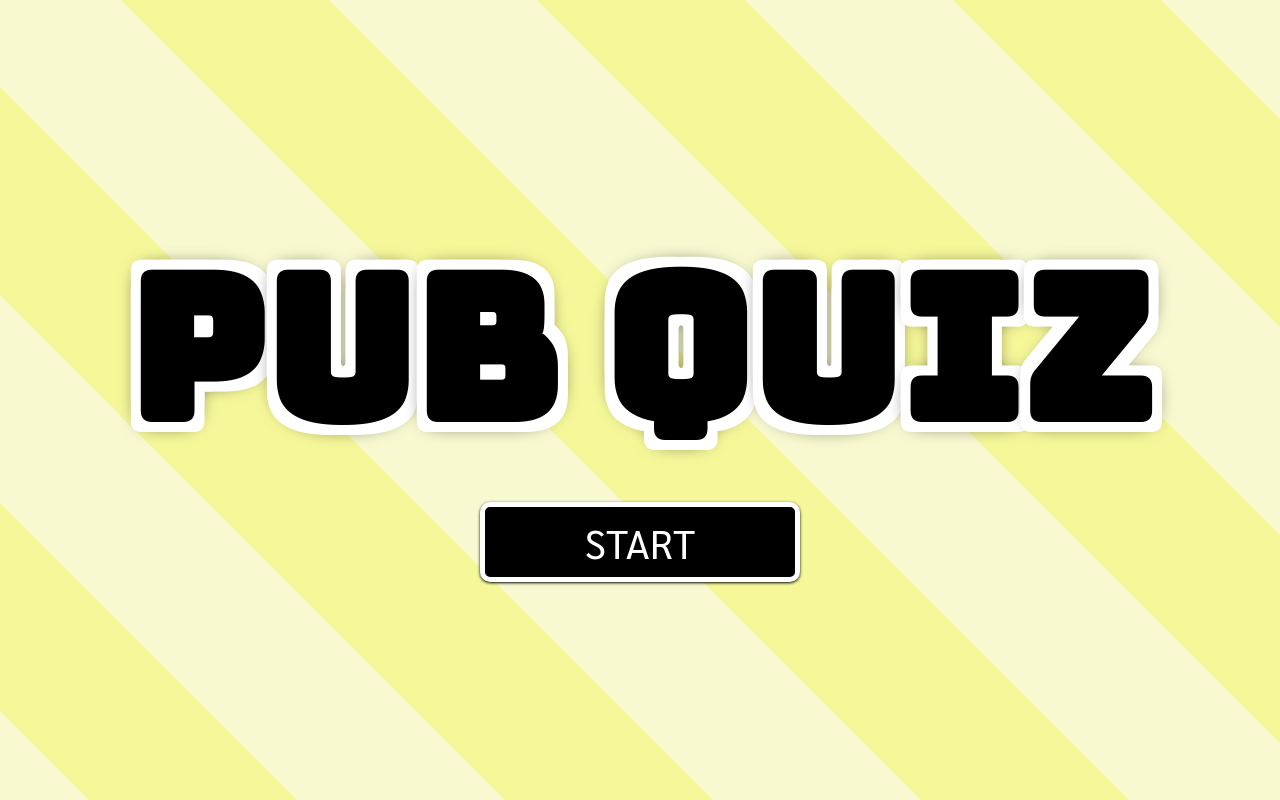
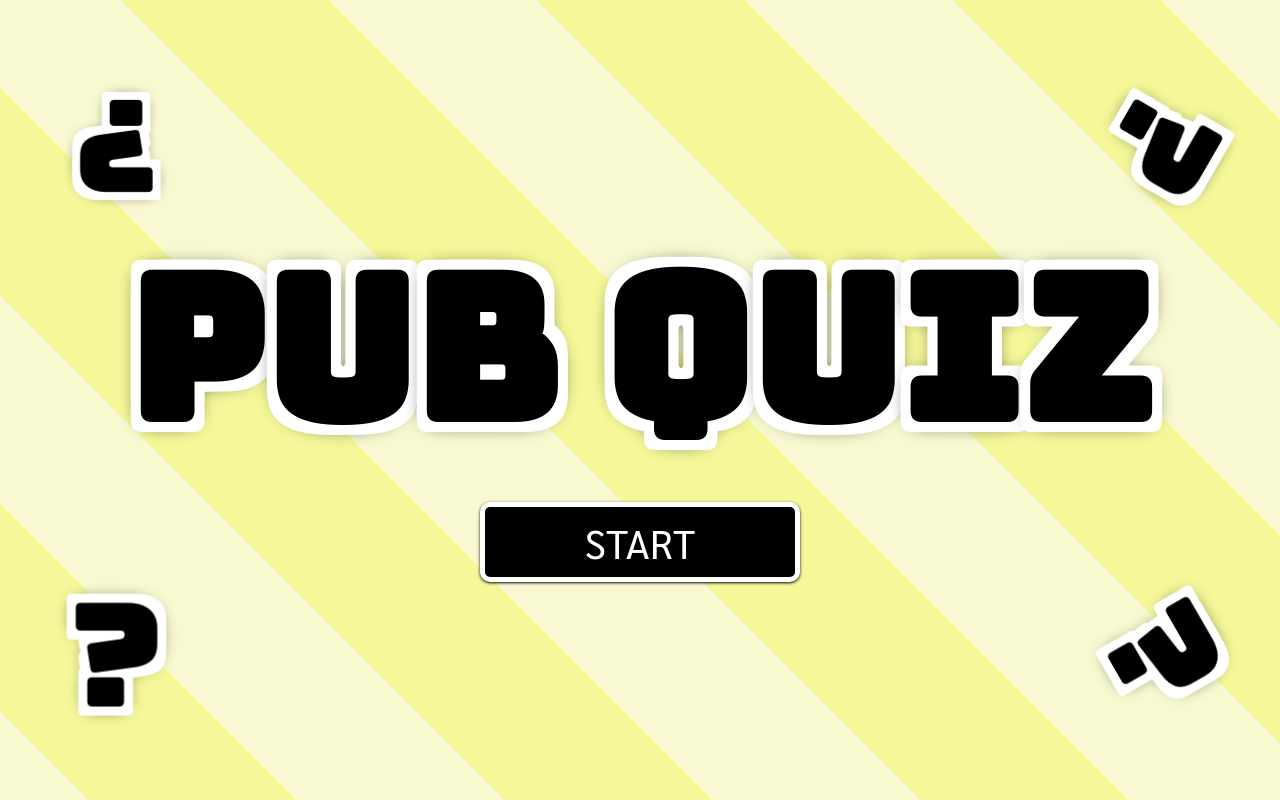
Before and after one commit to owenDods/pubQ, a React app: page / in a window 1280 px wide. Built offline with nearby package versions, Linux system fonts and the light colour scheme; the HTML template or start-up script is replaced by a standard one.

Commit message:
Make the LandingPage waaaaay more obnoxious

```diff
--- a/src/components/landingPage/LandingPage.js
+++ b/src/components/landingPage/LandingPage.js
@@ -2,6 +2,7 @@
 import { Redirect } from 'react-router-dom';
 
 import Button from '../basics/Button';
+import QuizIcon from '../quizIcon/QuizIcon';
 
 export const className = 'landingPage';
 
@@ -33,6 +34,11 @@
 				onClick={() => updateStartPressedState(!isStartPressed)}
 			/>
 
+			<QuizIcon />
+			<QuizIcon />
+			<QuizIcon />
+			<QuizIcon />
+
 			{isStartPressed ? redirectContent : null}
 
 		</div>
--- a/src/styles/_animations.scss
+++ b/src/styles/_animations.scss
@@ -42,6 +42,34 @@
 
 	75% {
 		transform: skewX(-5deg);
+	}
+
+}
+
+@keyframes funSpin {
+
+	0% {
+		transform: rotate(40deg) scale(1);
+	}
+
+	40% {
+		transform: rotate(360deg) scale(0.9);
+	}
+
+	60% {
+		transform: rotate(720deg) scale(0.7);
+	}
+
+	70% {
+		transform: rotate(1080deg) scale(0.3);
+	}
+
+	75% {
+		transform: rotate(1460deg) scale(1.05);
+	}
+
+	100% {
+		transform: rotate(1480deg) scale(1);
 	}
 
 }
--- a/src/styles/_mixins.scss
+++ b/src/styles/_mixins.scss
@@ -63,6 +63,10 @@
 	animation: funSway 3s linear infinite;
 }
 
+@mixin funSpin($delay: 0s) {
+	animation: funSpin 3s linear infinite $delay;
+}
+
 @mixin enterTop {
 	animation: enterTop 0.5s ease-in-out;
 }
--- a/src/styles/_variables.scss
+++ b/src/styles/_variables.scss
@@ -35,3 +35,5 @@
 $_shadow: 0 1px 3px 0 $_black;
 $_shadow-raised: 0 1px 5px 0 $_black;
 $_shadow-inset: inset 0 0 3px 0 $_black;
+
+$_z-index-1: 1000;
--- a/src/styles/components/_landingPage.scss
+++ b/src/styles/components/_landingPage.scss
@@ -10,6 +10,7 @@
 		margin: auto auto 0;
 		cursor: default;
 		font-family: 'Bungee', cursive;
+		z-index: $_z-index-1;
 		@include textOutlineBig;
 
 		span {
@@ -30,4 +31,36 @@
 		@include funPulse;
 	}
 
+	.quizIcon {
+
+		position: absolute;
+		font-size: 20vmin;
+		@include textOutlineBig;
+
+		&:nth-of-type(1) {
+			top: 5%;
+			left: 5%;
+			@include funSpin;
+		}
+
+		&:nth-of-type(2) {
+			top: 5%;
+			right: 5%;
+			@include funSpin(0.1s);
+		}
+
+		&:nth-of-type(3) {
+			bottom: 5%;
+			right: 5%;
+			@include funSpin(0.2s);
+		}
+
+		&:nth-of-type(4) {
+			bottom: 5%;
+			left: 5%;
+			@include funSpin(0.3s);
+		}
+
+	}
+
 }
```
